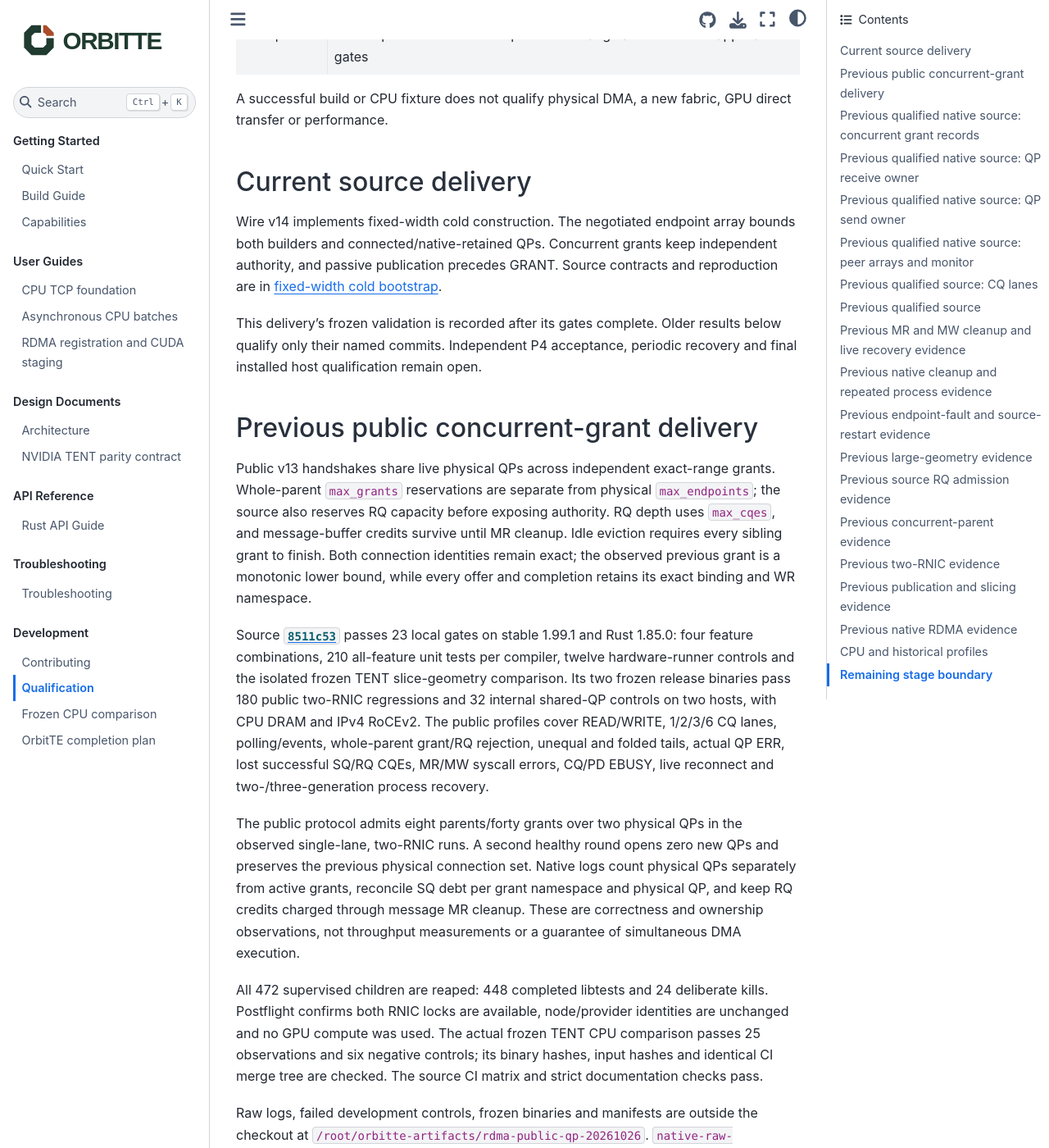
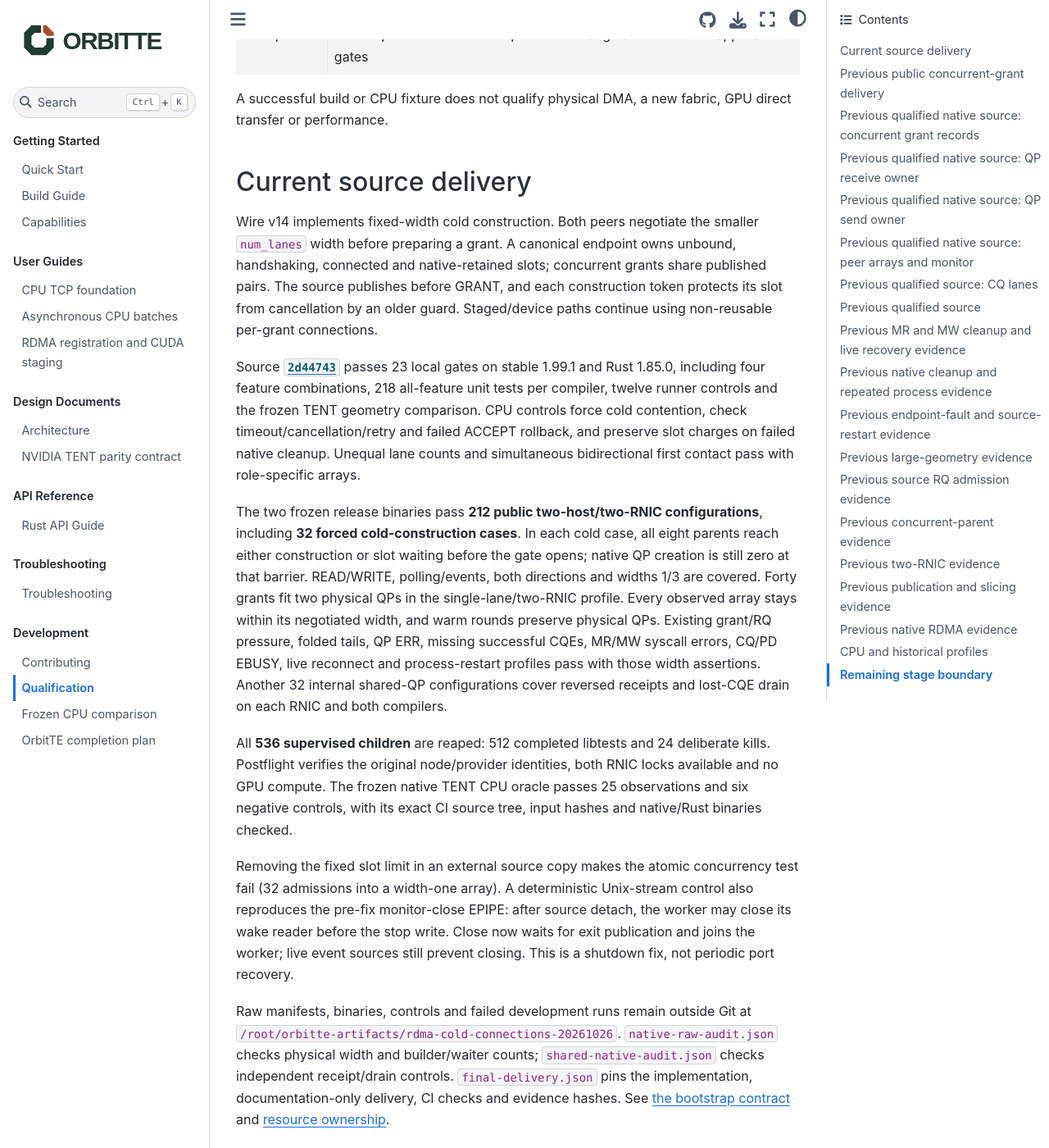
Before and after one commit to OrbitInfra/OrbitTE, a Sphinx documentation site: the page built from docs/qualification.md, in a window 1280 px wide and 1400 px high, scrolled down 317 px. Shown: the whole window at 82% size. Built offline with Sphinx 7.4.7 and the Sphinx Book theme 1.1.4, drawn with Linux system fonts in a browser that asks for light colours; some of the changed text lies outside the part shown.

Commit message:
docs(rdma): record fixed-width cold connection qualification

```diff
--- a/docs/qualification.md
+++ b/docs/qualification.md
@@ -13,14 +13,59 @@ GPU direct transfer or performance.
 
 ## Current source delivery
 
-Wire v14 implements fixed-width cold construction. The negotiated endpoint
-array bounds both builders and connected/native-retained QPs. Concurrent grants
-keep independent authority, and passive publication precedes GRANT. Source
-contracts and reproduction are in [fixed-width cold bootstrap](rdma-cuda.md#fixed-width-cold-bootstrap).
+Wire v14 implements fixed-width cold construction. Both peers negotiate the
+smaller `num_lanes` width before preparing a grant. A canonical endpoint owns
+unbound, handshaking, connected and native-retained slots; concurrent grants
+share published pairs. The source publishes before GRANT, and each construction
+token protects its slot from cancellation by an older guard. Staged/device paths
+continue using non-reusable per-grant connections.
 
-This delivery's frozen validation is recorded after its gates complete. Older
-results below qualify only their named commits. Independent P4 acceptance,
-periodic recovery and final installed host qualification remain open.
+Source [`2d44743`](https://github.com/OrbitInfra/OrbitTE/commit/2d44743dd80dd2c37d9d15680258d6eed7d2c6f3)
+passes 23 local gates on stable 1.99.1 and Rust 1.85.0, including four feature
+combinations, 218 all-feature unit tests per compiler, twelve runner controls
+and the frozen TENT geometry comparison. CPU controls force cold contention,
+check timeout/cancellation/retry and failed ACCEPT rollback, and preserve slot
+charges on failed native cleanup. Unequal lane counts and simultaneous
+bidirectional first contact pass with role-specific arrays.
+
+The two frozen release binaries pass **212 public two-host/two-RNIC
+configurations**, including **32 forced cold-construction cases**. In each cold case,
+all eight parents reach either construction or slot waiting before the gate
+opens; native QP creation is still zero at that barrier. READ/WRITE,
+polling/events, both directions and widths 1/3 are covered. Forty grants fit
+two physical QPs in the single-lane/two-RNIC profile. Every observed array
+stays within its negotiated width, and warm rounds preserve physical QPs.
+Existing grant/RQ pressure, folded tails, QP ERR, missing successful CQEs,
+MR/MW syscall errors, CQ/PD EBUSY, live reconnect and process-restart profiles
+pass with those width assertions. Another 32 internal shared-QP configurations
+cover reversed receipts and lost-CQE drain on each RNIC and both compilers.
+
+All **536 supervised children** are reaped: 512 completed libtests and
+24 deliberate kills. Postflight verifies the original node/provider identities,
+both RNIC locks available and no GPU compute. The frozen native TENT CPU oracle
+passes 25 observations and six negative controls, with its exact CI source
+tree, input hashes and native/Rust binaries checked.
+
+Removing the fixed slot limit in an external source copy makes the atomic
+concurrency test fail (32 admissions into a width-one array). A deterministic
+Unix-stream control also reproduces the pre-fix monitor-close EPIPE: after
+source detach, the worker may close its wake reader before the stop write.
+Close now waits for exit publication and joins the worker; live event sources
+still prevent closing. This is a shutdown fix, not periodic port recovery.
+
+Raw manifests, binaries, controls and failed development runs remain outside
+Git at `/root/orbitte-artifacts/rdma-cold-connections-20261026`.
+`native-raw-audit.json` checks physical width and builder/waiter counts;
+`shared-native-audit.json` checks independent receipt/drain controls.
+`final-delivery.json` pins the implementation, documentation-only delivery,
+CI checks and evidence hashes. See [the bootstrap contract](rdma-cuda.md#fixed-width-cold-bootstrap)
+and [resource ownership](architecture.md#fixed-width-cold-construction).
+
+These are scoped, same-agent source/native gates. Independent acceptance,
+periodic monitor recovery and final installed host qualification remain open.
+Physical port/device loss, InfiniBand, GPUDirect RDMA, NVLink and native TENT
+wire interoperability are not qualified by this delivery. OrbitKV integration
+remains deferred until P4 is accepted.
 
 ## Previous public concurrent-grant delivery
 
```
Also changed, not shown: docs/completion-plan.md (+1 -1 lines), docs/index.md (+6 -4 lines), docs/rdma-cuda.md (+22 -18 lines).
